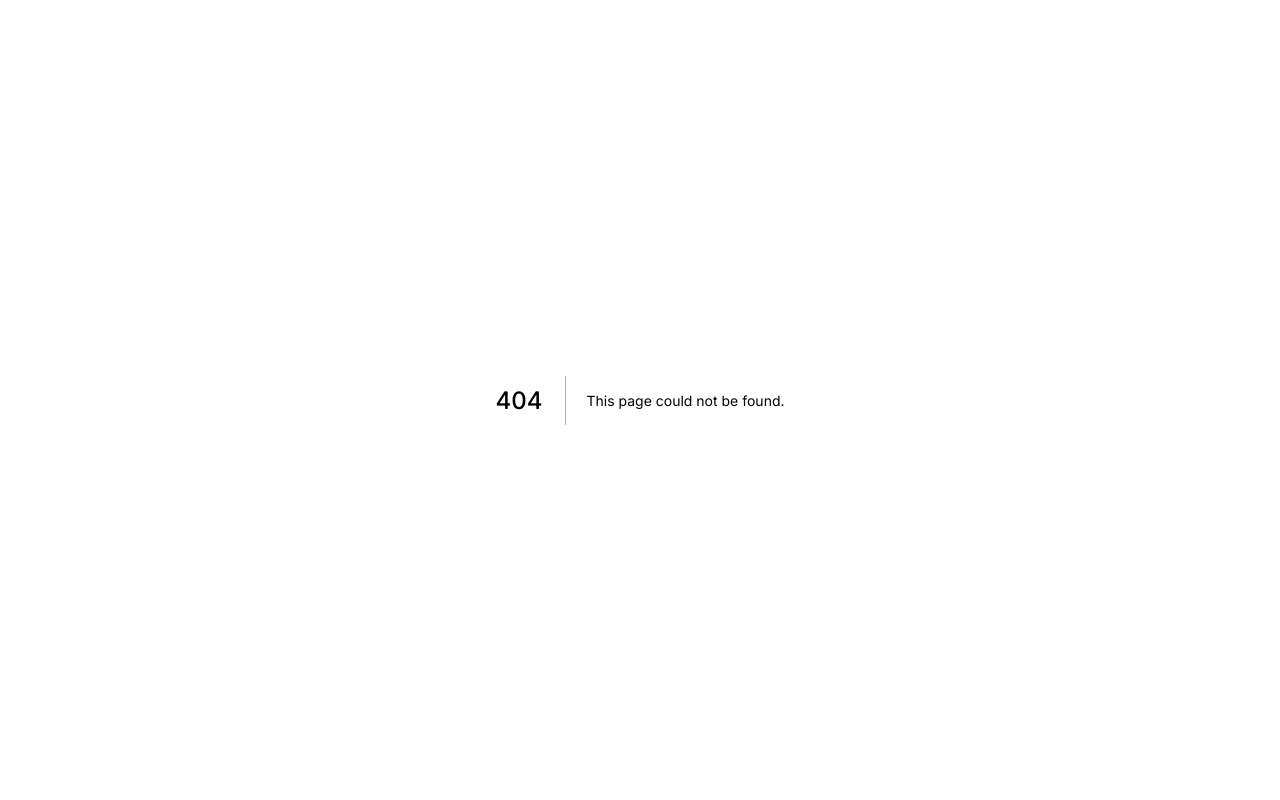
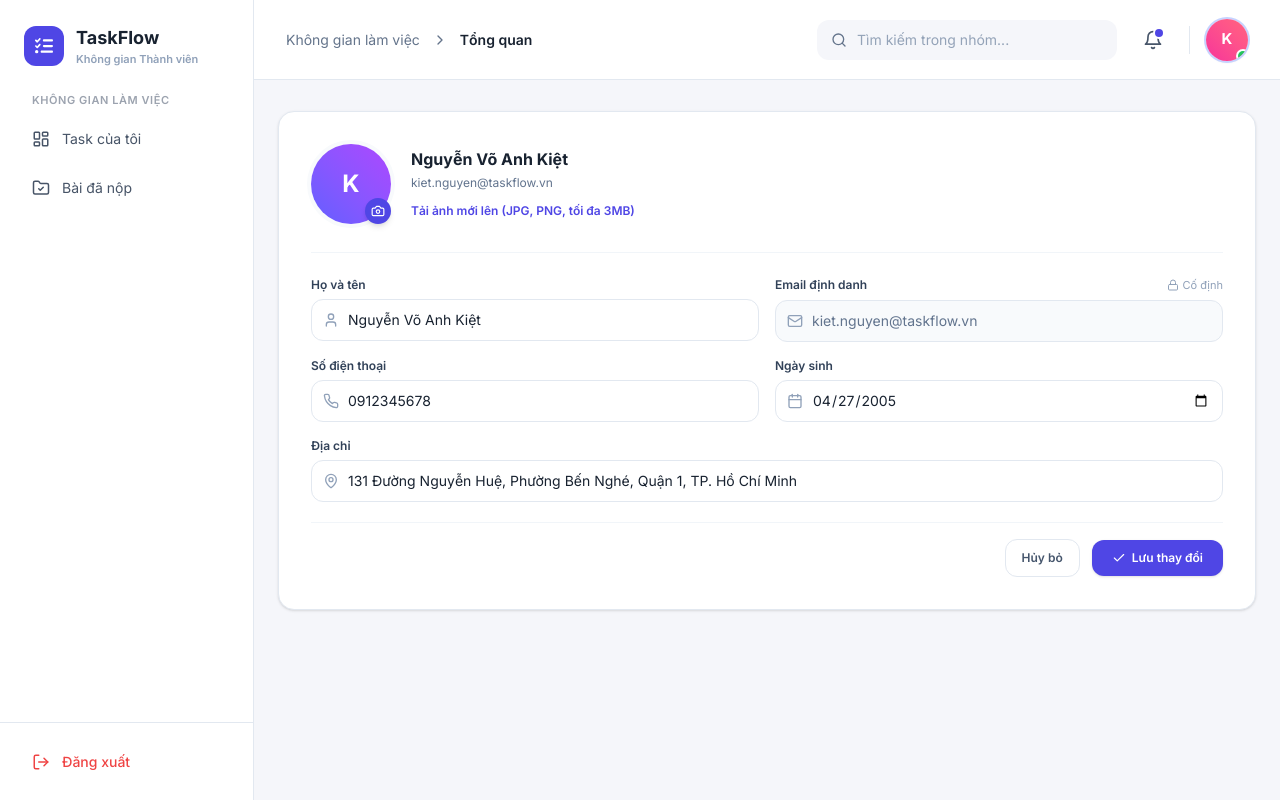
Before and after one commit to NamCodeCach/TaskFlow, a Next.js app in the folder frontend/: page /admin/profile in a window 1280 px wide. Before the commit this address had no page. Built offline with nearby package versions, Linux system fonts and the light colour scheme.

Commit message:
thêm trang admin profile

```diff
--- /dev/null
+++ b/frontend/app/(home)/(dashboard)/admin/profile/page.tsx
@@ -0,0 +1,157 @@
+import {
+  LuCamera,
+  LuCheck,
+  LuChevronRight,
+  LuLock,
+  LuMail,
+  LuMapPin,
+  LuPhone,
+  LuUser,
+  LuCalendar,
+} from "react-icons/lu";
+
+export default function Page() {
+  return (
+    <div className="w-full  pb-12">
+      {/* ── Card thông tin chính ─────────────────────────────────── */}
+      <div className="rounded-2xl border border-[#E2E8F0] bg-white p-6 sm:p-8 shadow-sm">
+        {/* Phần Avatar */}
+        <div className="flex flex-col sm:flex-row items-center gap-5 pb-7 border-b border-[#F1F5F9]">
+          <div className="relative shrink-0">
+            <div className="h-20 w-20 rounded-full bg-gradient-to-tr from-indigo-500 to-purple-500 text-white font-bold text-2xl flex items-center justify-center ring-4 ring-slate-50">
+              K
+            </div>
+
+            <button
+              type="button"
+              className="absolute bottom-0 right-0 p-1.5 rounded-full bg-main text-white shadow-md hover:bg-main/90 transition cursor-pointer"
+              title="Đổi ảnh đại diện"
+            >
+              <LuCamera size={14} />
+            </button>
+          </div>
+
+          <div className="text-center sm:text-left space-y-1">
+            <h3 className="text-base font-bold text-text">Nguyễn Võ Anh Kiệt</h3>
+            <p className="text-xs text-slate-500">kiet.nguyen@taskflow.vn</p>
+            <label className="inline-block mt-2 text-xs font-semibold text-main hover:underline cursor-pointer">
+              <span>Tải ảnh mới lên (JPG, PNG, tối đa 3MB)</span>
+              <input type="file" className="hidden" accept="image/*" />
+            </label>
+          </div>
+        </div>
+
+        {/* Form điền thông tin */}
+        <form className="mt-6 space-y-5">
+          <div className="grid grid-cols-1 md:grid-cols-2 gap-4">
+            {/* Họ và tên */}
+            <div className="flex flex-col gap-1.5">
+              <label className="text-xs font-semibold text-slate-700">Họ và tên</label>
+              <div className="relative">
+                <input
+                  type="text"
+                  defaultValue="Nguyễn Võ Anh Kiệt"
+                  placeholder="Nhập họ và tên..."
+                  className="w-full rounded-xl border border-[#E2E8F0] py-2.5 pl-9 pr-3 text-sm text-text outline-none focus:border-main focus:ring-1 focus:ring-main"
+                />
+                <LuUser
+                  className="absolute left-3 top-1/2 -translate-y-1/2 text-slate-400"
+                  size={16}
+                />
+              </div>
+            </div>
+
+            {/* Email định danh */}
+            <div className="flex flex-col gap-1.5">
+              <div className="flex items-center justify-between">
+                <label className="text-xs font-semibold text-slate-700">Email định danh</label>
+                <span className="text-[11px] text-slate-400 flex items-center gap-1">
+                  <LuLock size={12} /> Cố định
+                </span>
+              </div>
+              <div className="relative">
+                <input
+                  type="email"
+                  readOnly
+                  defaultValue="kiet.nguyen@taskflow.vn"
+                  className="w-full rounded-xl border border-[#E2E8F0] bg-slate-50 py-2.5 pl-9 pr-8 text-sm text-slate-500 cursor-not-allowed select-none"
+                />
+                <LuMail
+                  className="absolute left-3 top-1/2 -translate-y-1/2 text-slate-400"
+                  size={16}
+                />
+              </div>
+            </div>
+
+            {/* Số điện thoại */}
+            <div className="flex flex-col gap-1.5">
+              <label className="text-xs font-semibold text-slate-700">Số điện thoại</label>
+              <div className="relative">
+                <input
+                  type="tel"
+                  defaultValue="0912345678"
+                  placeholder="Nhập số điện thoại..."
+                  className="w-full rounded-xl border border-[#E2E8F0] py-2.5 pl-9 pr-3 text-sm text-text outline-none focus:border-main focus:ring-1 focus:ring-main"
+                />
+                <LuPhone
+                  className="absolute left-3 top-1/2 -translate-y-1/2 text-slate-400"
+                  size={16}
+                />
+              </div>
+            </div>
+
+            {/* Ngày sinh */}
+            <div className="flex flex-col gap-1.5">
+              <label className="text-xs font-semibold text-slate-700">Ngày sinh</label>
+              <div className="relative">
+                <input
+                  type="date"
+                  defaultValue="2005-04-27"
+                  className="w-full rounded-xl border border-[#E2E8F0] py-2.5 pl-9 pr-3 text-sm text-text outline-none focus:border-main focus:ring-1 focus:ring-main cursor-pointer"
+                />
+                <LuCalendar
+                  className="absolute left-3 top-1/2 -translate-y-1/2 text-slate-400"
+                  size={16}
+                />
+              </div>
+            </div>
+
+            {/* Địa chỉ thường trú */}
+            <div className="flex flex-col gap-1.5 md:col-span-2">
+              <label className="text-xs font-semibold text-slate-700">Địa chỉ</label>
+              <div className="relative">
+                <input
+                  type="text"
+                  defaultValue="131 Đường Nguyễn Huệ, Phường Bến Nghé, Quận 1, TP. Hồ Chí Minh"
+                  placeholder="Số nhà, tên đường, phường/xã, quận/huyện, tỉnh/thành..."
+                  className="w-full rounded-xl border border-[#E2E8F0] py-2.5 pl-9 pr-3 text-sm text-text outline-none focus:border-main focus:ring-1 focus:ring-main"
+                />
+                <LuMapPin
+                  className="absolute left-3 top-1/2 -translate-y-1/2 text-slate-400"
+                  size={16}
+                />
+              </div>
+            </div>
+          </div>
+
+          {/* Footer nút bấm */}
+          <div className="pt-4 flex items-center justify-end gap-3 border-t border-[#F1F5F9]">
+            <button
+              type="button"
+              className="px-4 py-2.5 rounded-xl border border-[#E2E8F0] text-xs font-semibold text-slate-600 hover:bg-slate-50 transition cursor-pointer"
+            >
+              Hủy bỏ
+            </button>
+            <button
+              type="submit"
+              className="flex items-center gap-1.5 px-5 py-2.5 rounded-xl bg-main text-xs font-semibold text-white hover:bg-main/90 transition shadow-sm cursor-pointer"
+            >
+              <LuCheck size={14} />
+              Lưu thay đổi
+            </button>
+          </div>
+        </form>
+      </div>
+    </div>
+  );
+}
```
